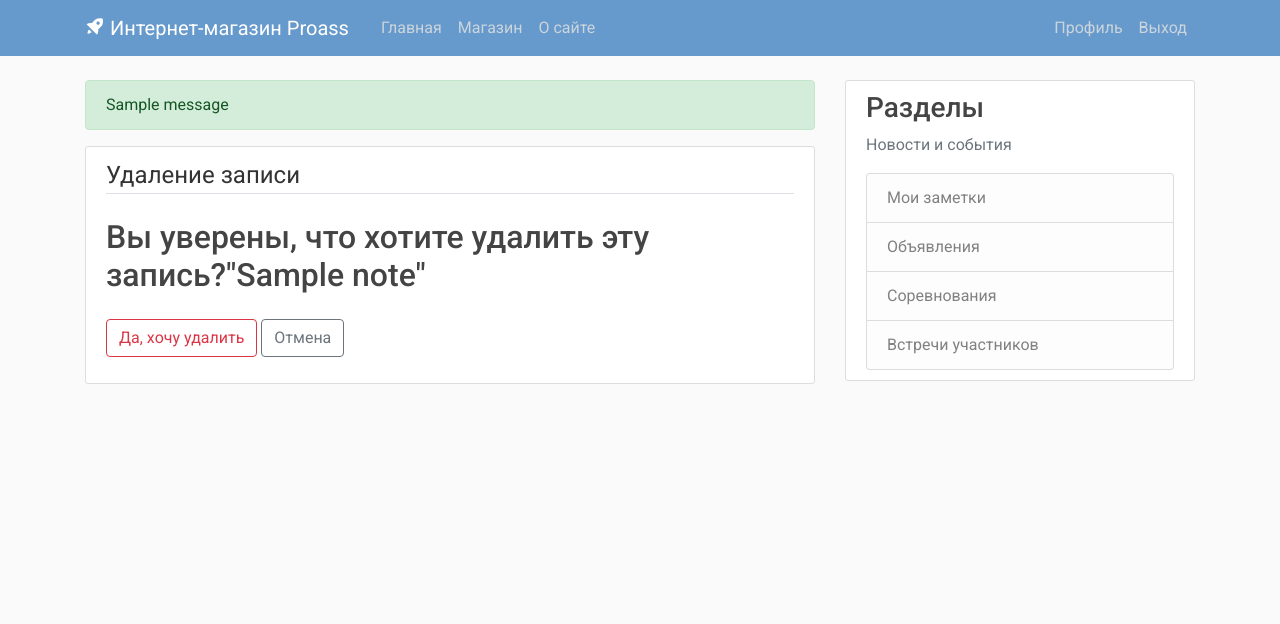
After one commit to MBA2023/Hardware-Store, a Django app: page /note/1/delete/ in a window 1280 px wide. The commit adds this page. Shown: the top 624 px of the page. Run offline with Django 5.2, Linux system fonts and the light colour scheme; a user stored in the database is signed in; tables that the repository leaves empty hold one stand-in row (values such as "Sample post"); one stand-in notice (Sample message) is shown; some libraries are stand-ins or nearby versions.

```diff
--- /dev/null
+++ b/Site_store/Notes/templates/note_confirm_delete.html
@@ -0,0 +1,16 @@
+{% extends "base.html" %}
+{% block content %}
+    <div class="content-section">
+        <form method="POST">
+            {% csrf_token %}
+            <fieldset class="form-group">
+                <legend class="border-bottom mb-4">Удаление записи</legend>
+                <h2>Вы уверены, что хотите удалить эту запись?"{{ object.title }}"</h2>
+            </fieldset>
+            <div class="form-group">
+                <button class="btn btn-outline-danger" type="submit">Да, хочу удалить</button>
+                <a class="btn btn-outline-secondary" href="{% url 'note-detail' object.id %}">Отмена</a>
+            </div>
+        </form>
+    </div>
+{% endblock content %}
--- a/Site_store/Notes/templates/note_detail.html
+++ b/Site_store/Notes/templates/note_detail.html
@@ -1,12 +1,12 @@
 {% extends "base.html" %}
 {% block content %}
   <article class="media content-section">
-    <img class="rounded-circle article-img" src="{{ object.author.profile.image.url }}">
+    <img class="rounded-circle article-img" src="{{ object.user.profile.image.url }}">
     <div class="media-body">
       <div class="article-metadata">
-        <a class="mr-2" href="#">{{ object.user }}</a>
+        <a class="mr-2" href="{% url 'profile'%}">{{ object.user }}</a>
         <small class="text-muted">{{ object.date_posted|date:"F d, Y" }}</small>
-        {% if object.author == user %}
+        {% if object.user == user %}
           <div>
             <a class="btn btn-secondary btn-sm mt-1 mb-1" href="{% url 'note-update' object.id %}">Редактировать</a>
             <a class="btn btn-danger btn-sm mt-1 mb-1" href="{% url 'note-delete' object.id %}">Удалить</a>
--- a/Site_store/Notes/urls.py
+++ b/Site_store/Notes/urls.py
@@ -1,13 +1,13 @@
 from django.urls import path
 from . import views
-from .views import NoteCreateView
+from .views import NoteCreateView, NoteDetailView, NoteUpdateView, NoteDeleteView
 
 urlpatterns = [
 	path('', views.home, name='store-home'),
 	path('about/', views.about, name='about-site'),
 	path('notes/', views.notes, name='notes'),
-	# path('note/<int:pk>/', NoteDetailView.as_view(), name='note-detail'),
+	path('note/<int:pk>/', NoteDetailView.as_view(), name='note-detail'),
 	path('notes/new/', NoteCreateView.as_view(), name='note-create'),
-	# path('note/<int:pk>/update/', NoteUpdateView.as_view(), name='note-update'),
-	# path('note/<int:pk>/delete/', NoteDeleteView.as_view(), name='note-delete'),
+	path('note/<int:pk>/update/', NoteUpdateView.as_view(), name='note-update'),
+	path('note/<int:pk>/delete/', NoteDeleteView.as_view(), name='note-delete'),
 ]
--- a/Site_store/Notes/views.py
+++ b/Site_store/Notes/views.py
@@ -10,6 +10,8 @@ from django.views.generic import (
     UpdateView,
     DeleteView
 )
+from django.contrib import messages
+from django.http import HttpResponseRedirect
 
 
 def home(request):
@@ -35,8 +37,9 @@ def notes(request):
 #     ordering = ['-date_posted']
 #
 #
-# class NoteDetailView(DetailView):
-#     model = Notes
+class NoteDetailView(DetailView):
+    model = Notes
+    template_name = 'note_detail.html'
 
 
 class NoteCreateView(LoginRequiredMixin, CreateView):
@@ -52,29 +55,35 @@ class NoteCreateView(LoginRequiredMixin, CreateView):
         return super().form_valid(form)
 
 
+class NoteUpdateView(LoginRequiredMixin, UserPassesTestMixin, UpdateView):
+    model = Notes
+    fields = ['title', 'content']
+
+    def form_valid(self, form):
+        form.instance.user = self.request.user
+        return super().form_valid(form)
+
+    def test_func(self):
+        note = self.get_object()
+        if self.request.user == note.user:
+            return True
+        return False
 
 
-# class NoteUpdateView(LoginRequiredMixin, UserPassesTestMixin, UpdateView):
-#     model = Notes
-#     fields = ['title', 'content']
-#
-#     def form_valid(self, form):
-#         form.instance.user = self.request.user
-#         return super().form_valid(form)
-#
-#     def test_func(self):
-#         note = self.get_object()
-#         if self.request.user == note.user:
-#             return True
-#         return False
-#
-#
-# class NoteDeleteView(LoginRequiredMixin, UserPassesTestMixin, DeleteView):
-#     model = Notes
-#     success_url = '/'
-#
-#     def test_func(self):
-#         note = self.get_object()
-#         if self.request.user == note.user:
-#             return True
-#         return False
+class NoteDeleteView(LoginRequiredMixin, UserPassesTestMixin, DeleteView):
+    model = Notes
+    success_url = '/notes/'
+    template_name = 'note_confirm_delete.html'
+
+    # def delete(self, request, *args, **kwargs):
+    #     self.object = self.get_object()
+    #     success_url = self.get_success_url()
+    #     self.object.delete()
+    #     messages.success(self.request, 'Note successfully deleted!')
+    #     return HttpResponseRedirect(success_url)
+
+    def test_func(self):
+        note = self.get_object()
+        if self.request.user == note.user:
+            return True
+        return False
```
Also changed, not shown: Site_store/Notes/templates/my_notes.html (+11 -2 lines).
